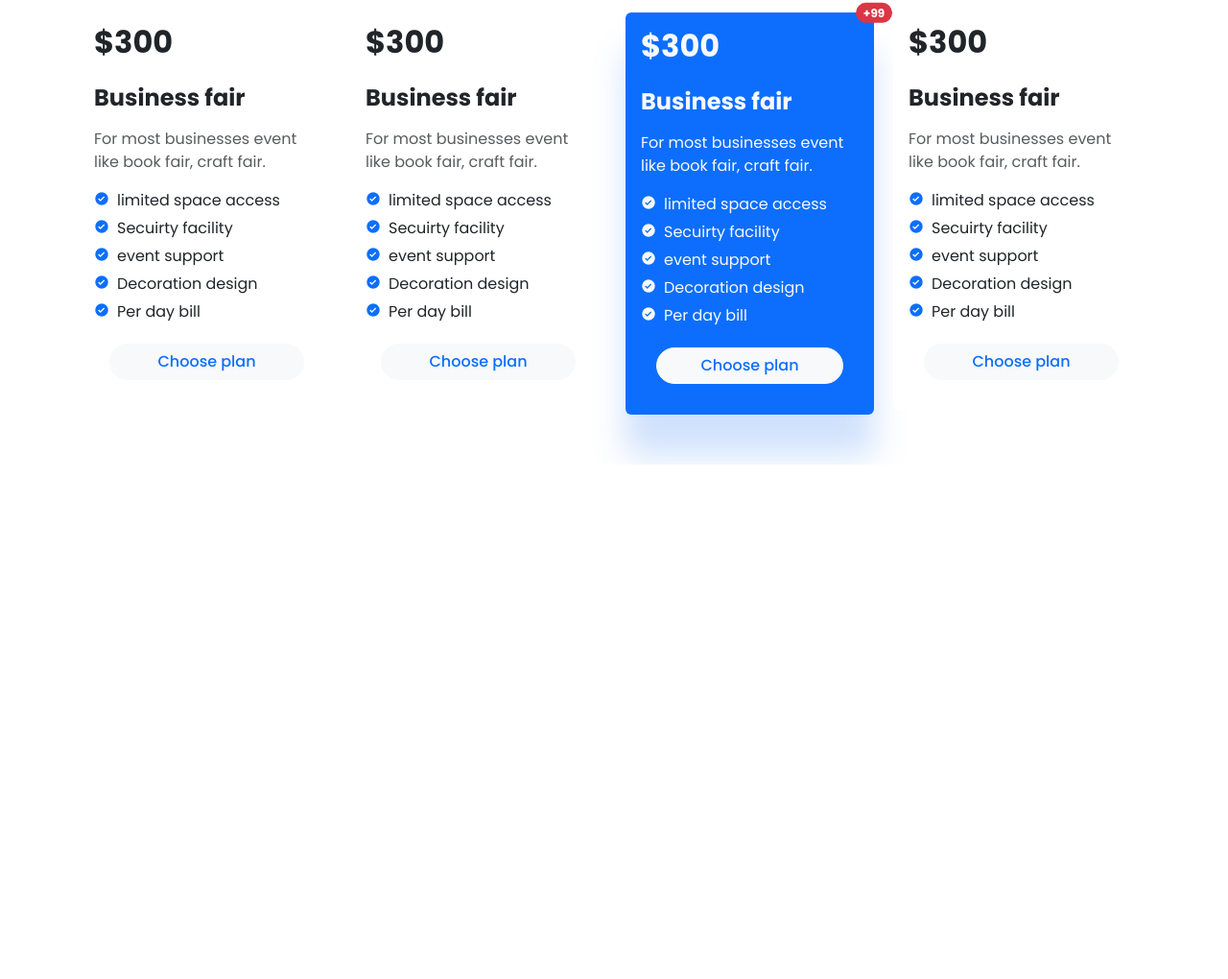
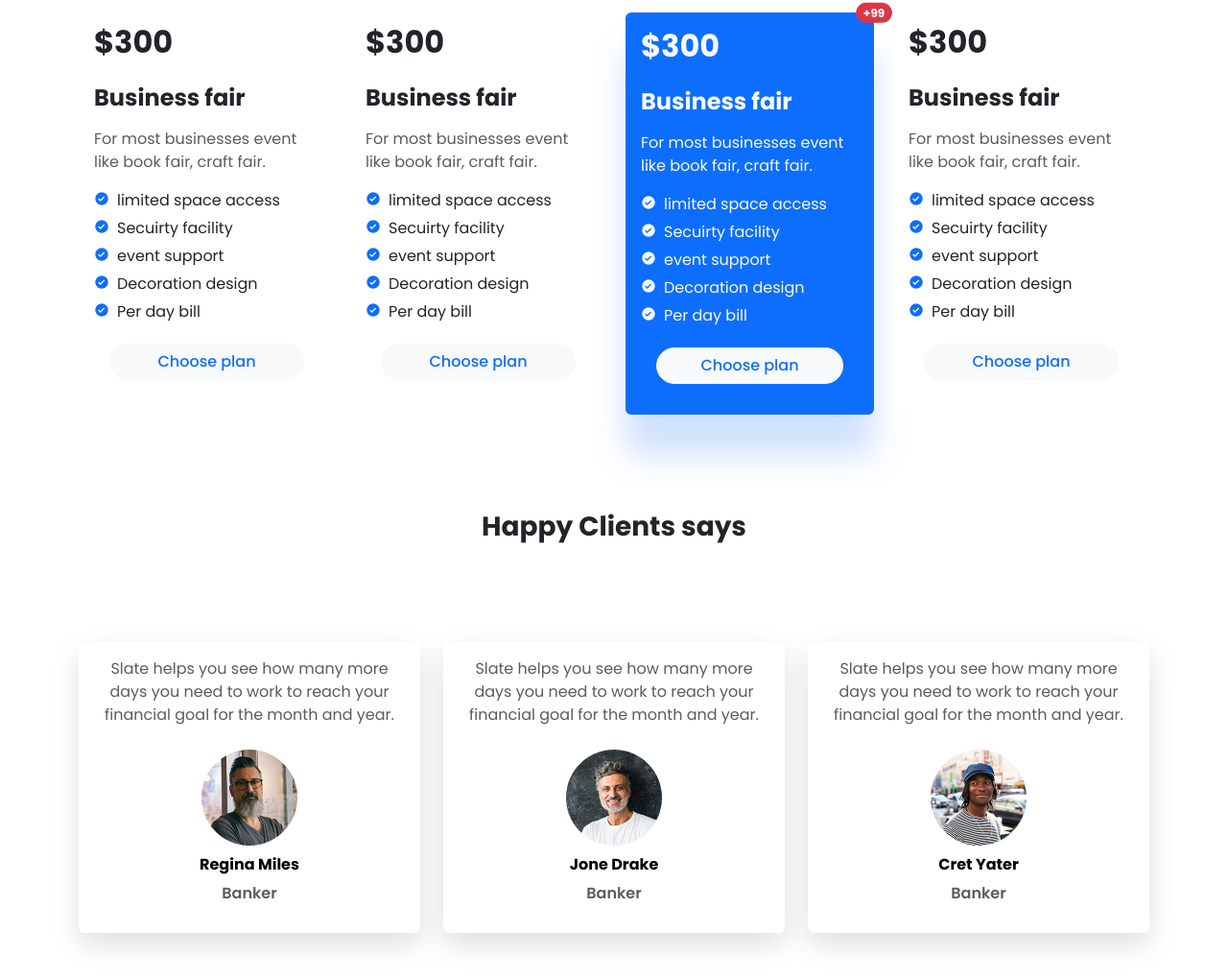
Before and after one commit to rifat-islam2026/Convention-Project, a plain HTML site: page index.html in a window 1280 px wide. Shown: the part 1379-2399 px from the top of the page at 96% size. Before the commit the page ends 1863 px from the top, so only its background shows below. Drawn offline with nearby package versions, Linux system fonts and the light colour scheme.

Commit message:
client card added

```diff
--- a/index.html
+++ b/index.html
@@ -261,6 +261,57 @@
       </div>
     </section>
     <!--priceing card end -->
+
+    <!--client card start -->
+    <section class="container">
+    <div class="row">
+      <div class="text-center">
+        <h3 class="fw-bolder p-5">Happy Clients says</h3>
+      </div>
+      <div class="col-lg-4 col-md-12 col-sm-12 py-5">
+        <div class="card border-0 ">
+          <div id="client-card" class="card-body rounded text-center">
+            <p class="text-body-secondary">Slate helps you see how
+              many more days you need
+              to work to reach your financial
+              goal for the month and year.</p>
+            <div><img src="images/person 1.png" class="img-fluid p-2" alt=""></div>
+            <div><a href="#" class="fw-bolder text-decoration-none text-black">Regina Miles</a>
+            <h6 class="text-body-secondary fw-semibold p-2">Banker</h6></div>
+          </div>
+        </div>
+      </div>
+
+      <div class="col-lg-4 col-md-12 col-sm-12 py-5">
+        <div class="card border-0 ">
+          <div id="client-card" class="card-body rounded text-center">
+            <p class="text-body-secondary">Slate helps you see how
+              many more days you need
+              to work to reach your financial
+              goal for the month and year.</p>
+            <div><img src="images/person 2.png" class="img-fluid p-2" alt=""></div>
+            <div><a href="#" class="fw-bolder text-decoration-none text-black">Jone Drake</a>
+            <h6 class="text-body-secondary fw-semibold p-2">Banker</h6></div>
+          </div>
+        </div>
+      </div>
+
+      <div class="col-lg-4 col-md-12 col-sm-12 py-5">
+        <div class="card border-0 ">
+          <div id="client-card" class="card-body rounded text-center">
+            <p class="text-body-secondary">Slate helps you see how
+              many more days you need
+              to work to reach your financial
+              goal for the month and year.</p>
+            <div><img src="images/person 3.png" class="img-fluid p-2" alt=""></div>
+            <div><a href="#" class="fw-bolder text-decoration-none text-black">Cret Yater</a>
+            <h6 class="text-body-secondary fw-semibold p-2">Banker</h6></div>
+          </div>
+        </div>
+      </div>
+    </div>
+    </section>
+    <!--client card end -->
   </main>
   <!--Script link -->
   <script src="https://cdn.jsdelivr.net/npm/bootstrap@5.3.2/dist/js/bootstrap.bundle.min.js"
--- a/style.css
+++ b/style.css
@@ -16,6 +16,9 @@ ul.list-unstyled {
 #primary-card{
     box-shadow: 0px 42px 34px 0px rgba(63, 135, 245, 0.25);
 }
+#client-card{
+    box-shadow: 0px 12px 30px 0px rgba(0, 0, 0, 0.13);
+}
 @media screen and (max-width: 768px){
     .moment-content{
         text-align: center !important;
```
